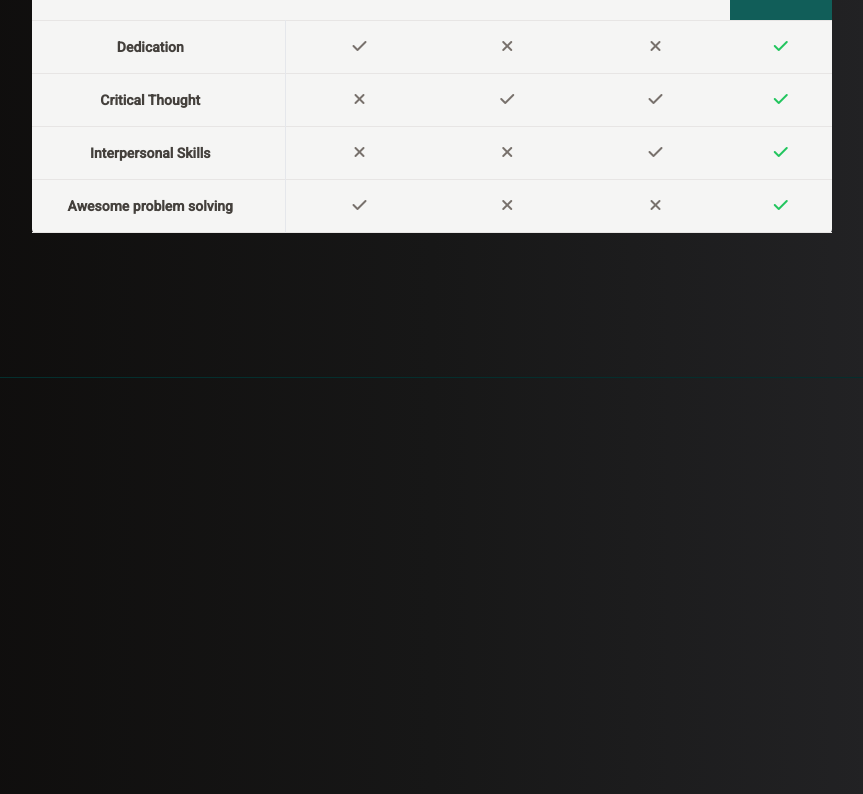
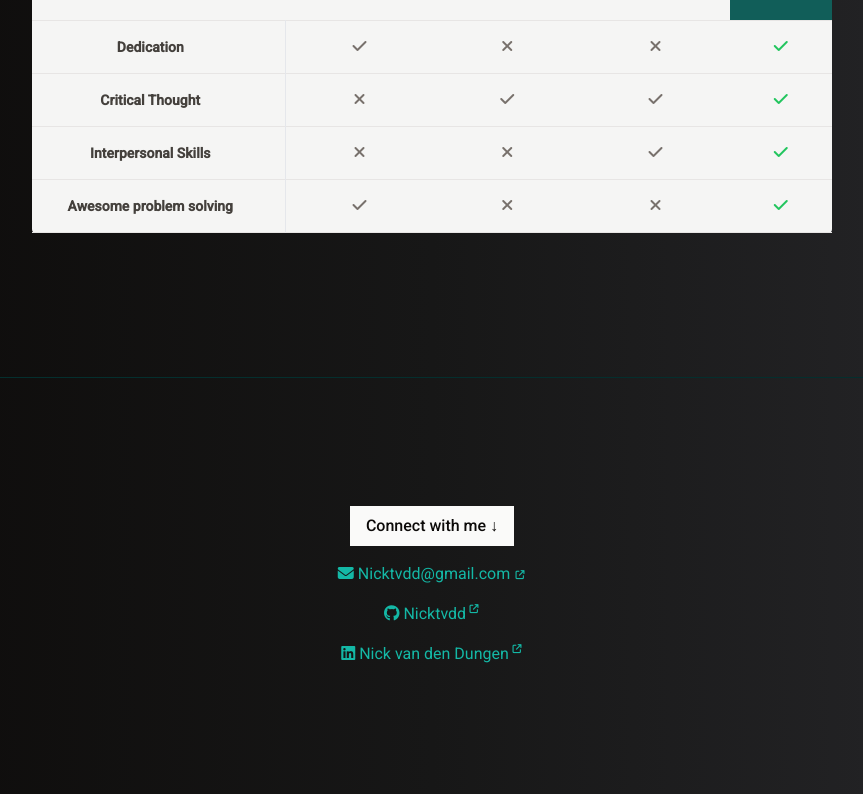
Before and after one commit to Nicktvdd/portfolio, a SvelteKit app: page / in a window 1280 px wide. Shown: the part 3084-3878 px from the top of the page, without its empty margins (208-1071 px from the left). Built offline with nearby package versions, Linux system fonts and the light colour scheme; what tailwindcss-animated would draw is missing.

Commit message:
Footer no animation

```diff
--- a/src/app.css
+++ b/src/app.css
@@ -37,6 +37,10 @@ p {
   animation-range: entry 50% cover 50%;
 }
 
+footer p {
+  animation: none
+}
+
 @keyframes fade {
   from {
     opacity: 0;
```
